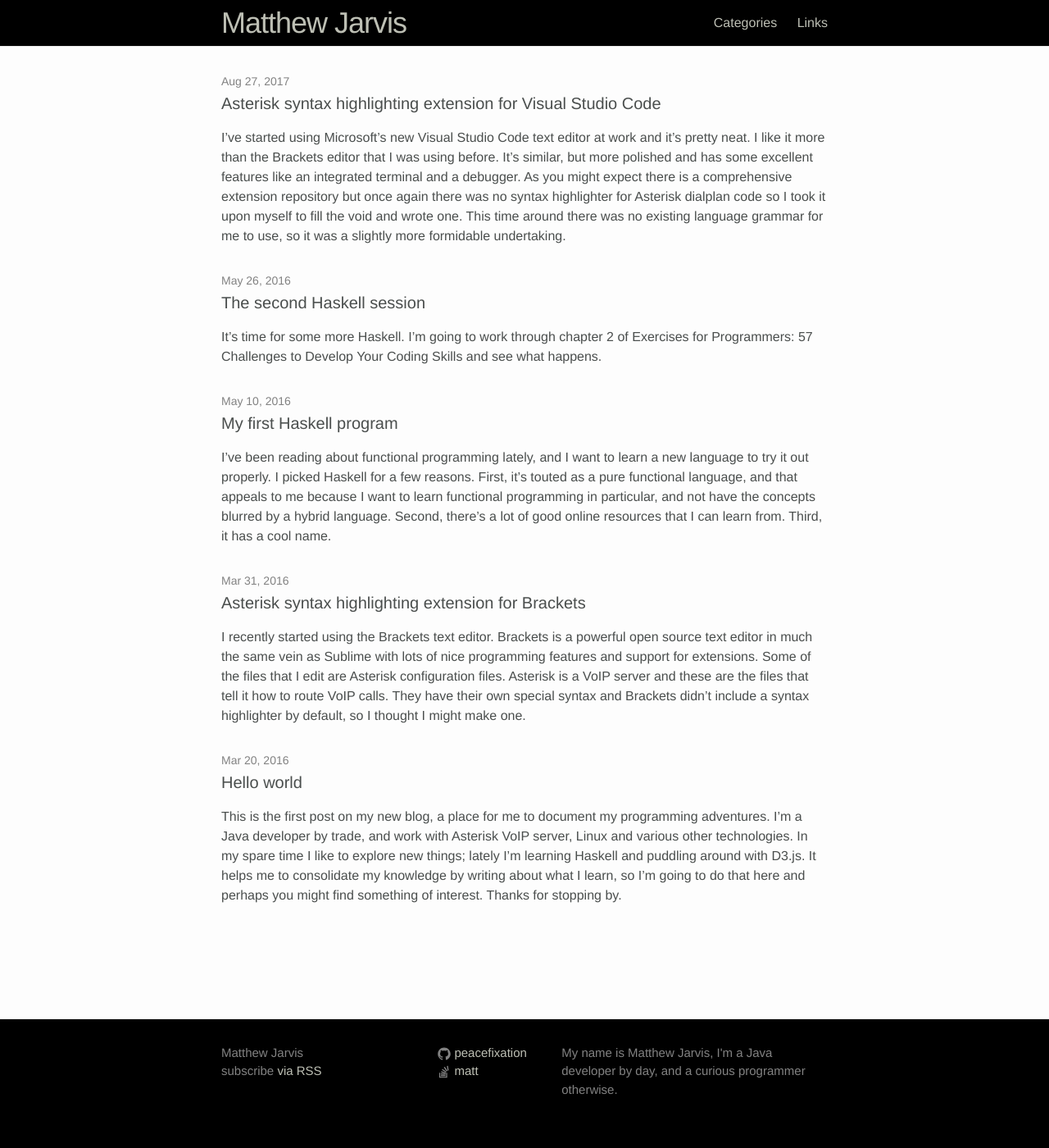
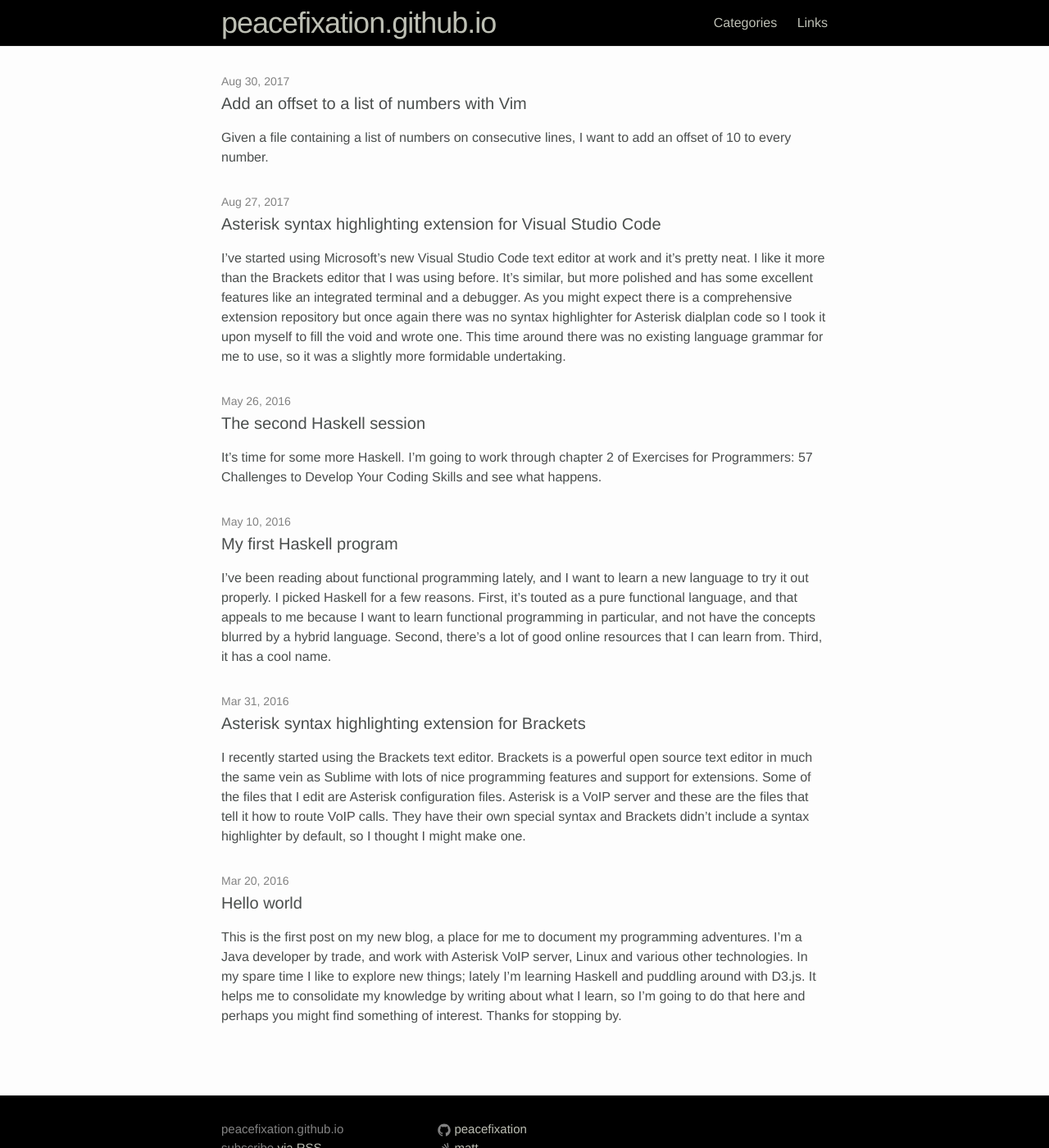
Before and after one commit to peacefixation/peacefixation.github.io, a Jekyll site: the page built from index.html, in a window 1280 px wide and 1400 px high. Shown: the whole window at 82% size. Built offline with Jekyll 4.4.1, drawn with Linux system fonts in a browser that asks for light colours; some of the changed lines change nothing that is shown.

Commit message:
New article - add an offset with Vim
Updated blog title.

```diff
--- a/_config.yml
+++ b/_config.yml
@@ -6,10 +6,8 @@
 # 'jekyll serve'. If you change this file, please restart the server process.
 
 # Site settings
-title: "Matthew Jarvis"
 email:
 description: > # this means to ignore newlines until "baseurl:"
-    My name is Matthew Jarvis, I'm a Java developer by day, and a curious programmer otherwise.
 baseurl: "" # the subpath of your site, e.g. /blog
 url: "http://peacefixation.github.io" # the base hostname & protocol for your site
 twitter_username:
--- /dev/null
+++ b/_posts/2017-08-30-vim-add-offset-macro.md
@@ -0,0 +1,55 @@
+---
+layout: post
+title:  "Add an offset to a list of numbers with Vim"
+date:   2017-08-30 21:00:00 +1000
+categories: development
+---
+
+
+Given a file containing a list of numbers on consecutive lines, I want to add an offset of 10 to every number.
+
+1<br />
+2<br />
+3<br />
+4<br />
+5<br />
+6<br />
+7<br />
+8<br />
+9<br />
+
+First a quick Vim refresher. Vim has modes. Normal mode is for navigation and text manipulation, everything you type is interpreted as a command. You can use commands like `gg` to go the start of the file, `G` to go to the end of the file, `$` to go to the end of the line, etc. You can return to Normal mode from another mode by pressing `ESC`. Command-line mode is for Vim commands. You enter Command-line mode by pressing `:`, then you enter your command. For example `:set nu` turns line numbering on. `:help  Command-line-mode` opens the help file for Command-line-mode. With that out of the way, we are going to record a macro and then execute it by running a normal mode command from Command-line mode with the `normal` command. Vim is complicated. :)
+
+Create a file with the numbers 1-9 on consequtive lines. Press `ESC` to make sure we're in normal mode. Now we will record a macro called `a`:
+
+- press `qa` to start recording
+- type `10` and press `Ctrl-A` to increment the first number by 10
+- press `q` to stop recording
+
+You can use `:u` to undo the last command to revert that change, alternatively type `10` and press `Ctrl-X` to decrement the number by 10.
+
+Now we will apply the macro to every line in the file:
+
+- enter `:%normal! @a`
+
+Let's dissect that command.
+
+- `:` enters command mode
+- The `%` means select the entire range from the start of the buffer to the end
+- `normal` means execute a normal mode command, but that's not enough
+- `normal!` means execute a normal mode command and ignore any remappings. If the user has remapped the `@` command to something else we will ignore that mapping
+- `@a` executes the macro
+
+And there it is, an offset added to every number!
+
+11<br />
+12<br />
+13<br />
+14<br />
+15<br />
+16<br />
+17<br />
+18<br />
+19<br />
+
+I had some help from a Stack Overflow [answer](https://stackoverflow.com/questions/390174/in-vim-how-do-i-apply-a-macro-to-a-set-of-lines), and  I also found a nice [Vim tutorial](http://learnvimscriptthehardway.stevelosh.com/) where I learned about the `normal!` command.
```
